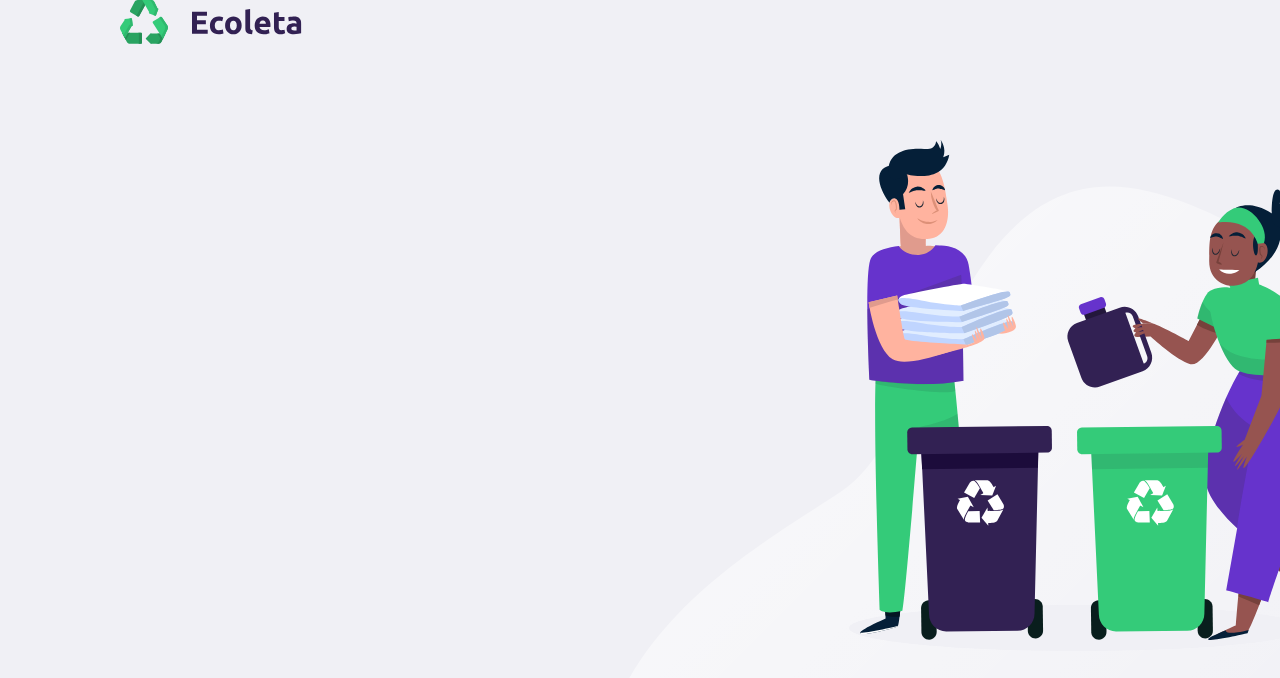
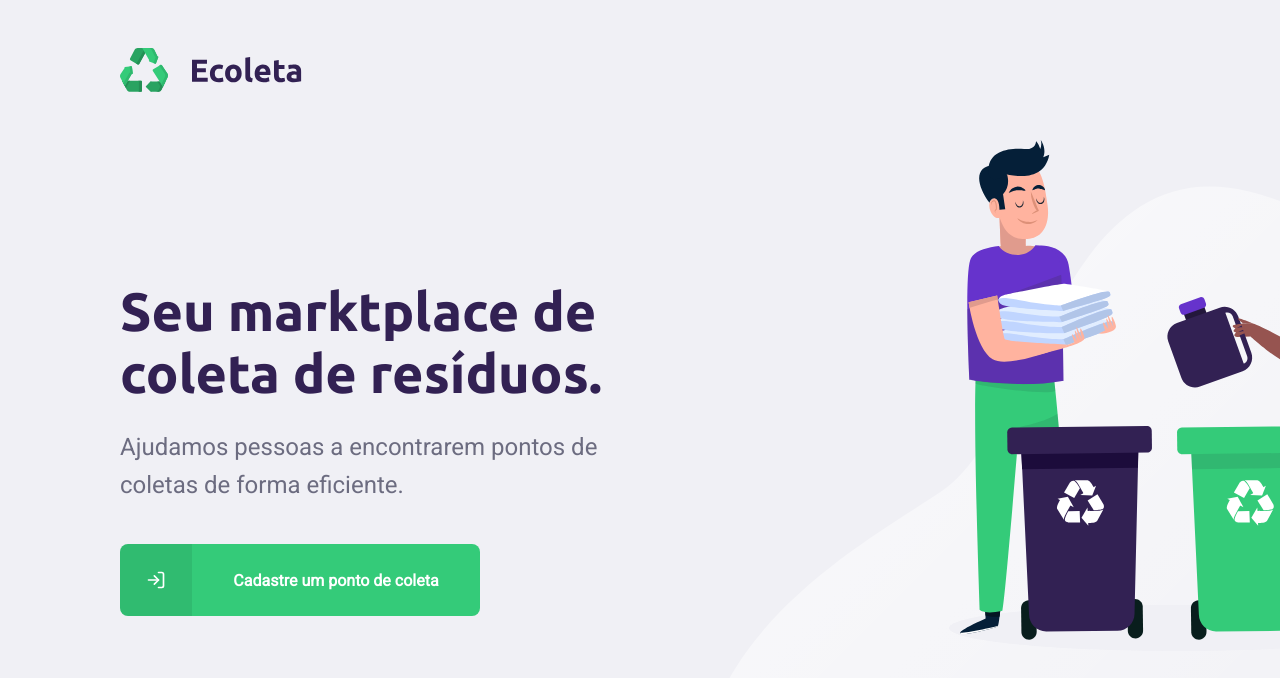
Before and after one commit to eduardocarvalhojunior/Ecoleta_React_API, a React (Create React App) app: page / in a window 1280 px wide. Shown: the top 678 px of the page. Built offline with nearby package versions, Linux system fonts and the light colour scheme.

Commit message:
estilos de cores em bottom

```diff
--- a/package.json
+++ b/package.json
@@ -12,6 +12,7 @@
     "@types/react-dom": "^16.9.0",
     "react": "^16.13.1",
     "react-dom": "^16.13.1",
+    "react-icons": "^3.10.0",
     "react-scripts": "3.4.1",
     "typescript": "~3.7.2"
   },
--- a/src/pages/Home/index.tsx
+++ b/src/pages/Home/index.tsx
@@ -1,4 +1,5 @@
 import React from 'react';
+import { FiLogIn } from 'react-icons/fi'
 
 import './styles.css';
 
@@ -6,12 +7,25 @@ import logo from '../../assets/logo.svg';
 
 const Home = () => {
     return (
-       <div id="page-home">
-           <div className="content">
-               <img src={logo} alt="Ecoleta" />
-           </div>
+        <div id="page-home">
+            <div className="content">
+                <header>
+                    <img src={logo} alt="Ecoleta" />
+                </header>
+                <main>
+                    <h1>Seu marktplace de coleta de resíduos.</h1>
+                    <p>Ajudamos pessoas a encontrarem pontos de coletas de forma eficiente.</p>
 
-       </div>
+                    <a href="/cadastro">
+                        <span>
+                           <FiLogIn />
+                      </span>
+                      <strong>Cadastre um ponto de coleta</strong>
+                    </a>
+                </main>
+            </div>
+
+        </div>
     )
 }
 
--- a/src/pages/Home/styles.css
+++ b/src/pages/Home/styles.css
@@ -1,7 +1,7 @@
 #page-home {
     height: 100vh;
 
-    background: url('../../assets/home-background.svg') no-repeat 600px bottom;
+    background: url('../../assets/home-background.svg') no-repeat 700px bottom;
   }
 
   #page-home .content {
```
Also changed, not shown: 1 other file (tests, documents, lock files or other folders).
